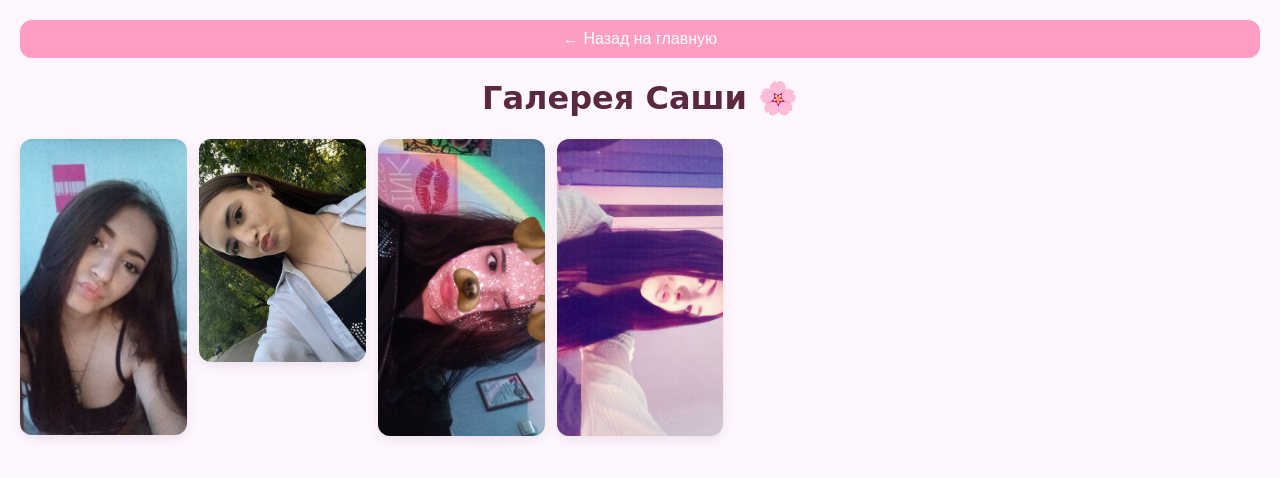
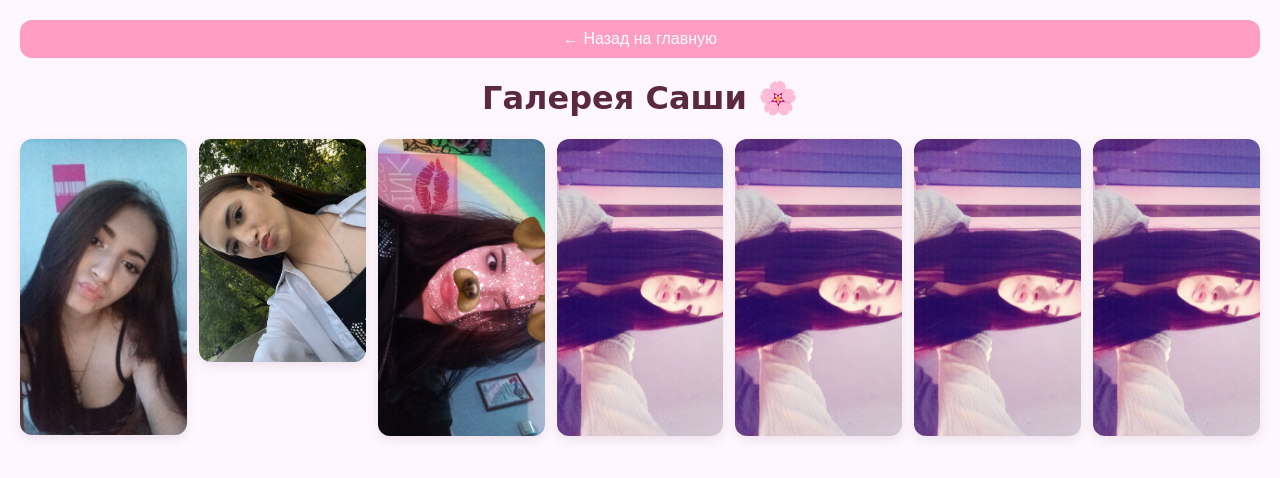
Before and after one commit to cuctpa/dsds, a plain HTML site: page gallery.html in a window 1280 px wide. Drawn offline with Linux system fonts and the light colour scheme.

Commit message:
Update gallery.html

```diff
--- a/gallery.html
+++ b/gallery.html
@@ -23,6 +23,9 @@
       "https://raw.githubusercontent.com/cuctpa/dsds/main/images/1photo.jpg",
       "https://raw.githubusercontent.com/cuctpa/dsds/main/images/2photo.jpg",
       "https://raw.githubusercontent.com/cuctpa/dsds/main/images/3photo.jpg",
+      "https://raw.githubusercontent.com/cuctpa/dsds/main/images/4photo.jpg",
+      "https://raw.githubusercontent.com/cuctpa/dsds/main/images/4photo.jpg",
+      "https://raw.githubusercontent.com/cuctpa/dsds/main/images/4photo.jpg",
       "https://raw.githubusercontent.com/cuctpa/dsds/main/images/4photo.jpg"
     ];
 
```
